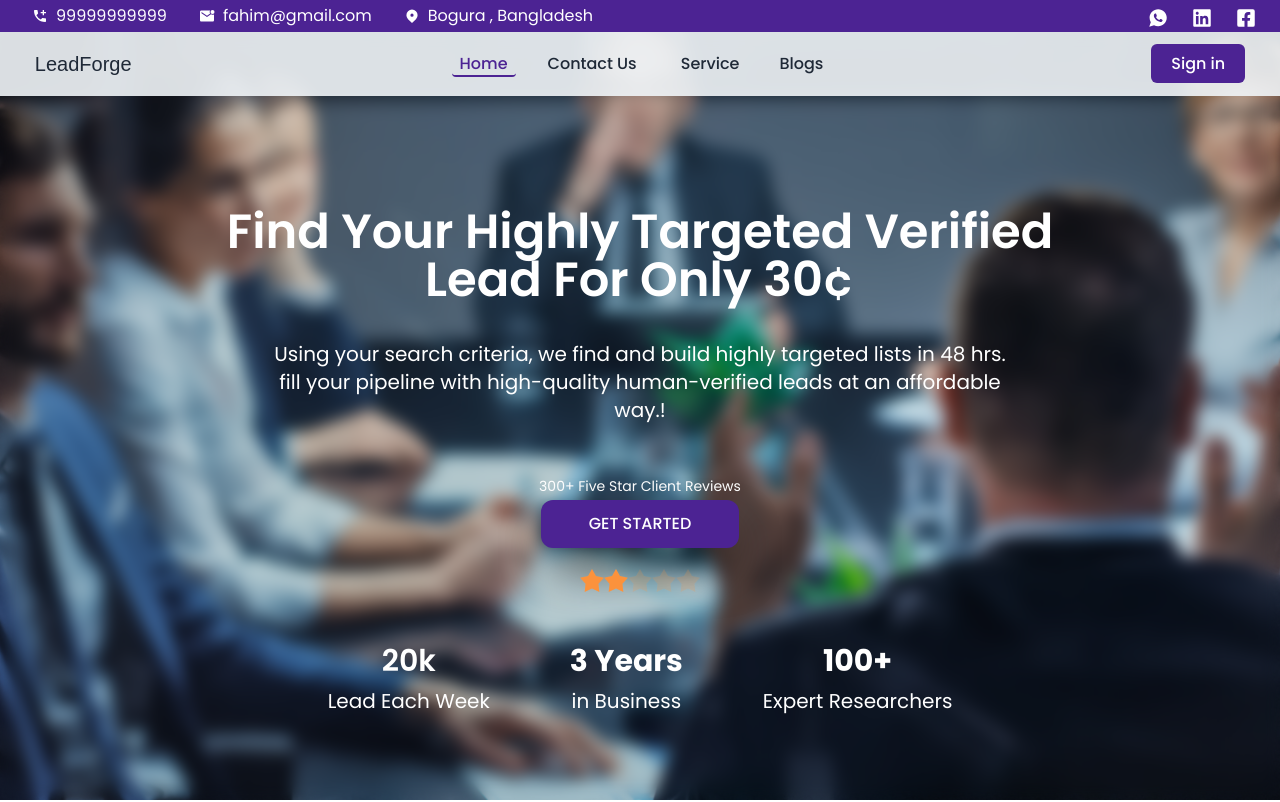
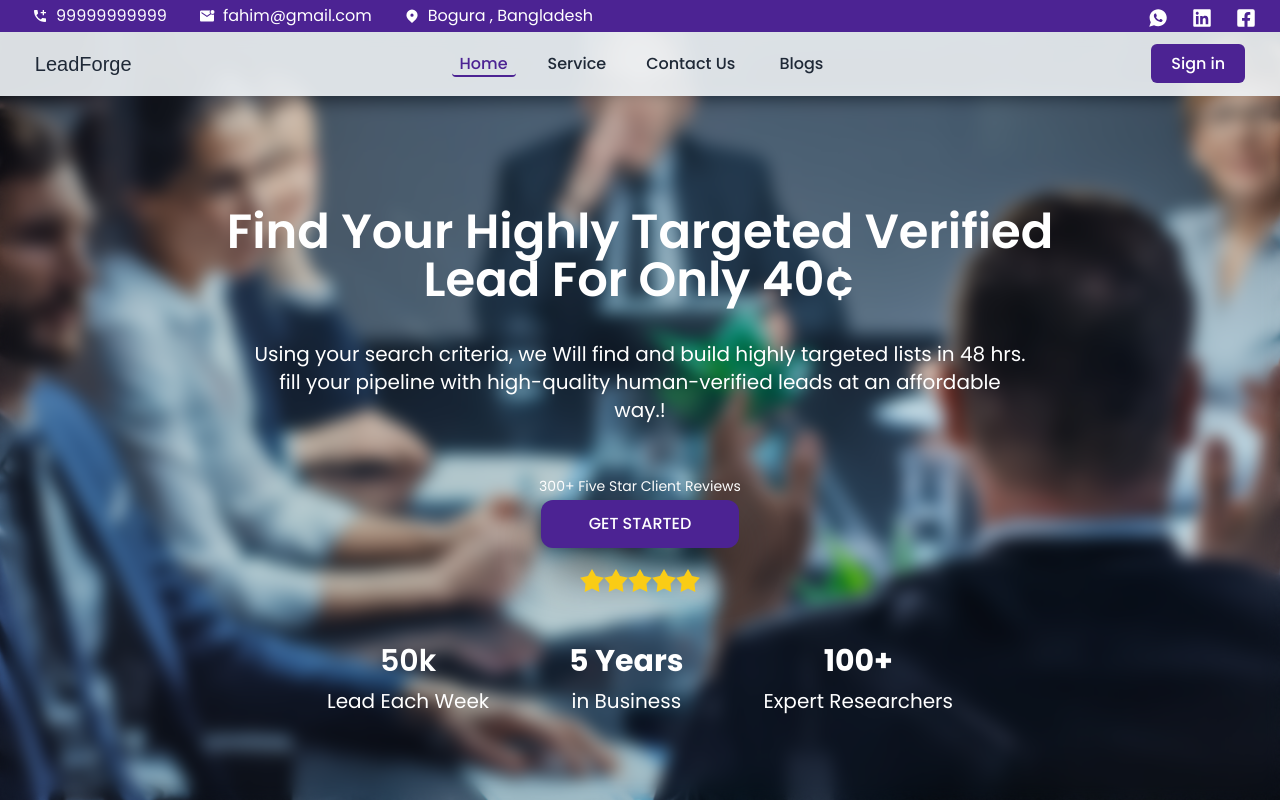
Before and after one commit to beenyamin/B2B-Lead, a React (Vite) app: page / in a window 1280 px wide. Shown: the top 802 px of the page. Built offline with nearby package versions, Linux system fonts and the light colour scheme; no server answers; a web font is replaced by a local one.

Commit message:
Delete Message from DashBoard

```diff
--- a/src/Components/Header/Banner/Banner.jsx
+++ b/src/Components/Header/Banner/Banner.jsx
@@ -24,8 +24,8 @@ const Banner = () => {
             <div className="container mx-auto pt-28">
 
                 <div className="text-center pt-8 lg:pt-24">
-                    <p className="lg:text-5xl text-2xl lg:font-semibold font-bold text-white">Find Your Highly Targeted Verified <br /> <span className=''>Lead For Only 30¢</span></p>
-                    <p className=" lg:py-5 lg:text-xl text-sm text-white mt-4">Using your search criteria, we find and build highly targeted lists in 48 hrs. <br/> fill your pipeline with high-quality  human-verified leads at an affordable <br /> way.!</p>
+                    <p className="lg:text-5xl text-2xl lg:font-semibold font-bold text-white">Find Your Highly Targeted Verified <br /> <span className=''>Lead For Only 40¢</span></p>
+                    <p className=" lg:py-5 lg:text-xl text-sm text-white mt-4">Using your search criteria, we Will find and build highly targeted lists in 48 hrs. <br/> fill your pipeline with high-quality  human-verified leads at an affordable <br /> way.!</p>
 
                     <h1 className='text-white text-sm mb-1 mt-8'>300+ Five Star Client Reviews</h1>
                     <Link to='/contact'> <button className="py-3 px-12 shadow-2xl shadow-black font-medium text-md border-0 rounded-xl hover:bg-lime-500 bg-[#4c2393] text-white">GET STARTED</button></Link>
@@ -35,20 +35,20 @@ const Banner = () => {
 
             <div className='text-center mt-4 lg:mt-5'>
                 <div className="rating ">
-                    <input type="radio" name="rating-2" className="mask mask-star-2 bg-orange-400" />
-                    <input type="radio" name="rating-2" className="mask mask-star-2 bg-orange-400" checked />
-                    <input type="radio" name="rating-2" className="mask mask-star-2 bg-orange-400" />
-                    <input type="radio" name="rating-2" className="mask mask-star-2 bg-orange-400" />
-                    <input type="radio" name="rating-2" className="mask mask-star-2 bg-orange-400" />
+                    <input type="radio" name="rating-5" className="mask mask-star-2 bg-yellow-400" checked />
+                    <input type="radio" name="rating-5" className="mask mask-star-2 bg-yellow-400" checked />
+                    <input type="radio" name="rating-5" className="mask mask-star-2 bg-yellow-400"  checked/>
+                    <input type="radio" name="rating-5" className="mask mask-star-2 bg-yellow-400" checked />
+                    <input type="radio" name="rating-5" className="mask mask-star-2 bg-yellow-400" checked />
                 </div>
             </div>
             <div className='text-white pb-20 text-center justify-center max-auto mt-6 flex flex-col lg:flex-row space-y-5 lg:space-x-20 '>
                 <div className=''>
-                    <h2 className='lg:text-3xl text-xl lg:mt-5 font-semibold lg:font-semibold'>20k </h2>
+                    <h2 className='lg:text-3xl text-xl lg:mt-5 font-semibold lg:font-semibold'>50k </h2>
                     <h2 className='lg:text-xl lg:mt-2'>Lead Each Week </h2>
                 </div>
                 <div className=''>
-                    <h2 className='lg:text-3xl text-xl font-medium lg:font-bold'>3 Years </h2>
+                    <h2 className='lg:text-3xl text-xl font-medium lg:font-bold'>5 Years </h2>
                     <h2 className='lg:text-xl text-sm lg:mt-2'>in Business </h2>
                 </div>
                 <div className=''>
--- a/src/Components/Header/Navbar/Navbar.jsx
+++ b/src/Components/Header/Navbar/Navbar.jsx
@@ -26,18 +26,31 @@ const Navbar = () => {
                   });
       }
 
+      const handleClick = (event) => {
+            event.preventDefault();
+            const solutionSection = document.getElementById('solution');
+            solutionSection.scrollIntoView({ behavior: 'smooth' });
+          };
+
+
+
+
       const navLink = <>
 
             <ul className="space-x-6">
                   <NavLink to="/" className={({ isActive, isPending }) =>
                         isPending ? "pending " : isActive ? "font-medium text-[#4c2393] rounded px-2 border-b-[#4c2393] border-b-2 " : "font-medium hover:border-b-2 hover:text-rose-400 hover:border-b-rose-400 rounded px-2 "}>Home
                   </NavLink>
+
+                  <a  href="#solution" onClick={handleClick}
+                        className="font-medium hover:border-b-2 hover:text-rose-400 hover:border-b-rose-400 rounded px-2">Service
+                  </a>
+
                   <NavLink to="/contact" className={({ isActive, isPending }) =>
                         isPending ? "pending " : isActive ? "font-medium text-[#4c2393] rounded px-2 border-b-[#4c2393] border-b-2 " : "font-medium hover:border-b-2 hover:text-rose-400 hover:border-b-rose-400 rounded px-2 "}>Contact
                         Us </NavLink>
-                  <NavLink to="/service" className={({ isActive, isPending }) =>
-                        isPending ? "pending " : isActive ? "font-medium text-[#4c2393] rounded px-2 border-b-[#4c2393] border-b-2 " : "font-medium hover:border-b-2 hover:text-rose-400 hover:border-b-rose-400 rounded px-2 "}>Service
-                  </NavLink>
+
+
                   <NavLink to="/blogs" className={({ isActive, isPending }) =>
                         isPending ? "pending " : isActive ? "font-medium text-[#4c2393] rounded px-2 border-b-[#4c2393] border-b-2 " : "font-medium hover:border-b-2 hover:text-rose-400 hover:border-b-rose-400 rounded px-2 "}>Blogs
                   </NavLink>
@@ -64,7 +77,6 @@ const Navbar = () => {
                                     {navLink}
                               </div>
 
-
                               <div className="navbar-end">
                                     {user?.email === 'admin@mail.com' ? (
                                           // Render admin features
@@ -75,16 +87,9 @@ const Navbar = () => {
                                                       <img src={user.photoURL || 'https://www.svgrepo.com/show/338049/profile-user-avatar-person-people-man-account.svg'} className="inline-block h-7 ring-1 ring-[#4c2393] w-7 ml-2 rounded-full" alt="" />
                                                 </label>
                                                 <ul tabIndex={0} className="mt-6 z-[1] p-4 shadow menu menu-sm dropdown-content bg-slate-100 opacity-35 rounded-box w-60 text-xl font-medium">
-                                                      <li>
-                                                            <Link to='/profile'>Profile</Link>
-                                                      </li>
-
-                                                      <li>
-                                                            <Link to='/dashboard'>Admin Dashboard</Link>
-                                                      </li>
-                                                      <li>
-                                                            <Link onClick={handelLogout}>Log Out</Link>
-                                                      </li>
+                                                      <li> <Link to='/profile'>Profile</Link>  </li>
+                                                      <li> <Link to='/dashboard'>Admin Dashboard</Link> </li>
+                                                      <li>  <Link onClick={handelLogout}>Log Out</Link> </li>
                                                 </ul>
                                           </div>
                                     ) : (
--- a/src/Components/Solution/Solution.jsx
+++ b/src/Components/Solution/Solution.jsx
@@ -22,7 +22,7 @@ const Solution = () => {
                         <div className="">
                               <button onClick={() => setAccordionOpen(!accordionOpen)} className="flex justify-between py-3 px-4 lg:mr-2 text-base lg:text-xl bg-[#4c2393] font-semibold text-white " >
                                     <span className="">Hand Curated Custom Contact List Building</span>
-                                    <div className="mt-4 px-3 ">
+                                    <div className="mt-1 px-3 ">
                                           {accordionOpen ? <TiMinus /> : <TiPlus />}
                                     </div>
                               </button>
--- a/src/Hooks/useAdmin.jsx
+++ b/src/Hooks/useAdmin.jsx
@@ -1,19 +1,19 @@
-import { useQuery } from "@tanstack/react-query";
-import axiosSecure from "../Api/auth";
-import useAuth from "./useAuth";
+// import { useQuery } from "@tanstack/react-query";
+// import axiosSecure from "../Api/auth";
+// import useAuth from "./useAuth";
 
 
-const useAdmin = () => {
-    const {user} = useAuth ();
-    const {data: isAdmin, isPending: isAdminLoading} = useQuery ({
-        queryKey: [user?.email , 'isAdmin'] ,
-        queryFn: async () =>{
-            const res = await axiosSecure.get (`/users/admin/${user.email}`)
-            console.log(res.data);
-            return res.data?.admin;
-        }
-    })
-    return [isAdmin, isAdminLoading]
-};
+// const useAdmin = () => {
+//     const {user} = useAuth ();
+//     const {data: isAdmin, isPending: isAdminLoading} = useQuery ({
+//         queryKey: [user?.email , 'isAdmin'] ,
+//         queryFn: async () =>{
+//             const res = await axiosSecure.get (`/users/admin/${user.email}`)
+//             console.log(res.data);
+//             return res.data?.admin;
+//         }
+//     })
+//     return [isAdmin, isAdminLoading]
+// };
 
-export default useAdmin;
+// export default useAdmin;
--- a/src/Hooks/useGetMessages.jsx
+++ b/src/Hooks/useGetMessages.jsx
@@ -1,17 +1,23 @@
 import { useQuery } from "@tanstack/react-query";
+import useAuth from "./useAuth";
 import axiosSecure from "../Api/auth";
 
 
 const useGetMessages = () => {
-      const axios = axiosSecure()
-      const {data: getAllMessages = [] , isPending: loading , refetch} = useQuery ({
-            queryKey: ['getMessages'],
+        //tan stack Query
+        const {user} = useAuth ();
+
+        const  { refetch, data: message = [] } = useQuery ({
+            queryKey: ['message' , user?.email],
             queryFn: async () => {
-                  const res = await axios.get('/AllMessage')
-                  return res.data ;
+                const res = await axiosSecure.get(`/AllMessage?email=${user.email}`)
+                return res.data;
+
             }
-      })
-      return [getAllMessages , loading , refetch]
+
+        })
+
+        return [message, refetch]
 };
 
 export default useGetMessages;
--- a/src/Layouts/DashBoard/DashBoard.jsx
+++ b/src/Layouts/DashBoard/DashBoard.jsx
@@ -11,13 +11,12 @@ import { VscSignOut } from "react-icons/vsc";
 import { BsFillPersonVcardFill } from "react-icons/bs";
 import useAuth from "../../Hooks/useAuth";
 import toast from "react-hot-toast";
-import useAdmin from "../../Hooks/useAdmin";
 
 
 const Dashboard = () => {
-  const { user, logOut } = useAuth()
+  const {  logOut } = useAuth()
   const navigate = useNavigate()
-  const [isAdmin] = useAdmin()
+
 
   const handelSignOut = () => {
     logOut()
--- /dev/null
+++ b/src/Pages/Dashboard/AllMessages/AllMessageCard.jsx
@@ -0,0 +1,11 @@
+
+
+const AllMessageCard = () => {
+      return (
+            <div>
+
+            </div>
+      );
+};
+
+export default AllMessageCard;
--- a/src/Pages/Home/Home.jsx
+++ b/src/Pages/Home/Home.jsx
@@ -18,10 +18,13 @@ const Home = () => {
                   <Banner />
                   <HappyClient />
                   <Target />
-                  <Solution />
+                  <div id="solution"> {/* Add an id to the section */}
+                        <Solution />
+                  </div>
+
                   <HireUs />
                   <Reviews />
-                  <Test/>
+                  <Test />
 
 
             </div>
```
Also changed, not shown: src/Pages/Dashboard/AllMessages/AllMessages.jsx (+47 -2 lines).
